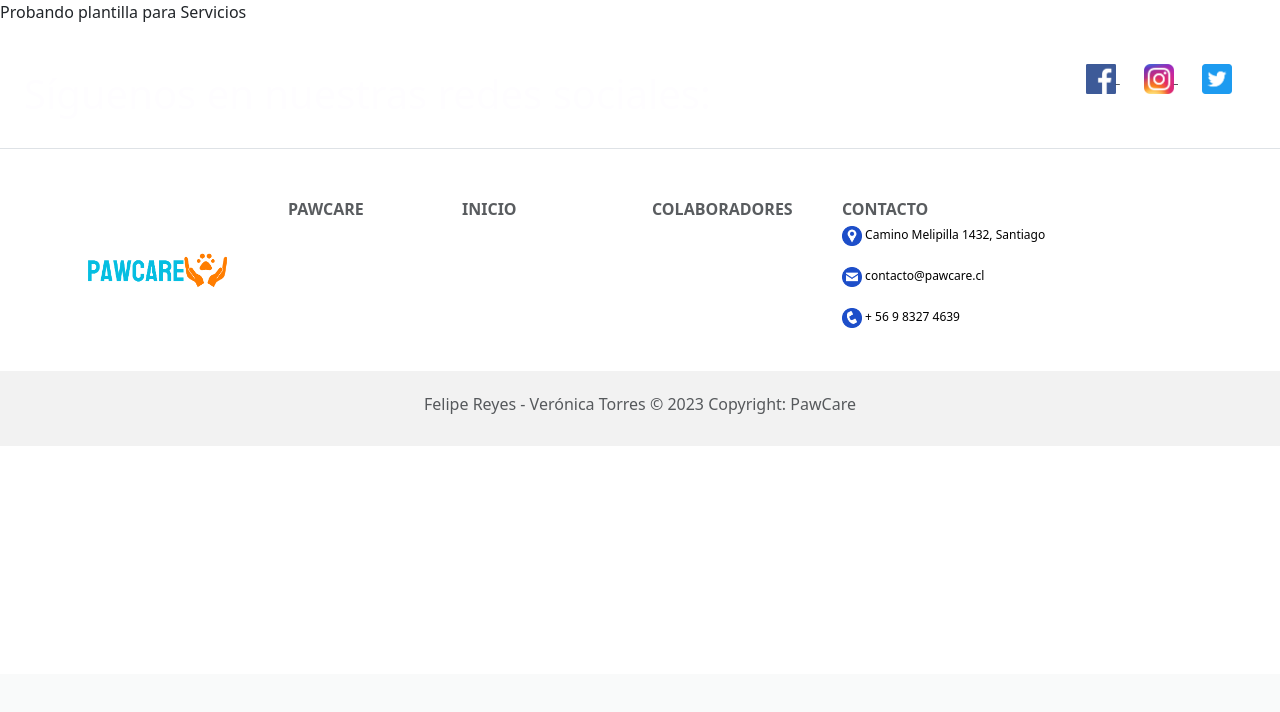
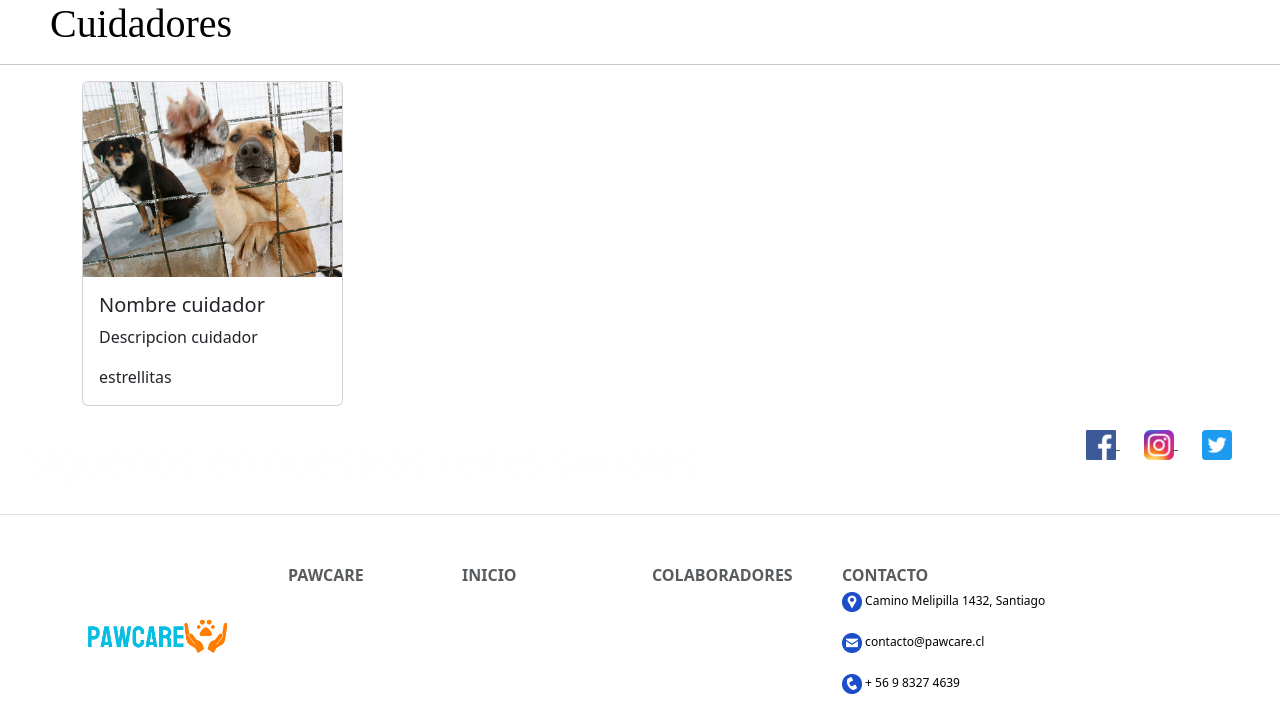
Before and after one commit to VeroTorresFontalba/PawCare_2, a Django app: page /servicios/ in a window 1280 px wide. Shown: the part 126-838 px from the top of the page. Before the commit the page ends 540 px from the top, so only its background shows below. Run offline with Django 4.2, Linux system fonts and the light colour scheme; some libraries are stand-ins or nearby versions.

Commit message:
tarjetas en html

```diff
--- a/PawCare-1/applications/users/forms.py
+++ b/PawCare-1/applications/users/forms.py
@@ -8,9 +8,6 @@ from .models import User, Categoria
 
 
 class UserRegisterForm(forms.ModelForm):
-
-
-
 
     password1 = forms.CharField(
         label='Contraseña',
--- /dev/null
+++ b/PawCare-1/static/css/global.css
@@ -0,0 +1,6 @@
+.titulo{
+    color: black;
+    text-indent: 50px;
+    font-size: 2.5em;
+    font-family: 'Times New Roman', Times, serif;
+}
--- a/PawCare-1/templates/home/servicios.html
+++ b/PawCare-1/templates/home/servicios.html
@@ -1,9 +1,32 @@
 {% extends 'base.html' %}
 
 {% block content %}
+{% load static %}
+
+<link href="{% static 'css/global.css' %}" type="text/css" rel="stylesheet">
+<link href="{% static 'css/tarjetacuidador.css' %}" type="text/css" rel="stylesheet">
 
 <div>
-    <p>Probando plantilla para Servicios</p>
+
+    <div><h1 class="titulo">Cuidadores</h1></div>
+    <hr>
+    <!--Tarjetas-->
+    <div class="container ">
+        <div class="row row-cols-2 row-cols-md-4 g-4">
+            <div class="col">
+                <div class="card">
+                    <img class="card-img-top" src="{% static 'img/card1.jpg' %}" alt="Card image cap">
+                    <div class="card-body">
+                        <h5>Nombre cuidador</h5>
+                        <p class="card-text">Descripcion cuidador</p>
+                        <div>estrellitas</div>
+
+                    </div>
+                </div>
+            </div>
+        </div>
+    </div>
+
 </div>
 
 
--- a/PawCare-1/templates/users/login.html
+++ b/PawCare-1/templates/users/login.html
@@ -11,7 +11,7 @@
 
 <style>
     .bg{
-        background-image: url({% static 'img/fotoparaloginn.jpg' %});
+        background-image: url("{% static 'img/fotoparaloginn.jpg' %} ");
         background-position: center center;
         width:100%;
         alt:100%;
--- a/PawCare-1/templates/users/registro.html
+++ b/PawCare-1/templates/users/registro.html
@@ -8,7 +8,7 @@
 <link rel="stylesheet" href="{% static 'css/formulario.css' %}" >
 <style>
     .bg{
-        background-image: url({% static 'img/fotopararegistro.png' %});
+        background-image: url("{% static 'img/fotopararegistro.png' %}");
         background-position: center center;
         width:100%;
         alt:100%;
```
Also changed, not shown: PawCare-1/static/css/tarjetacuidador.css (added).
